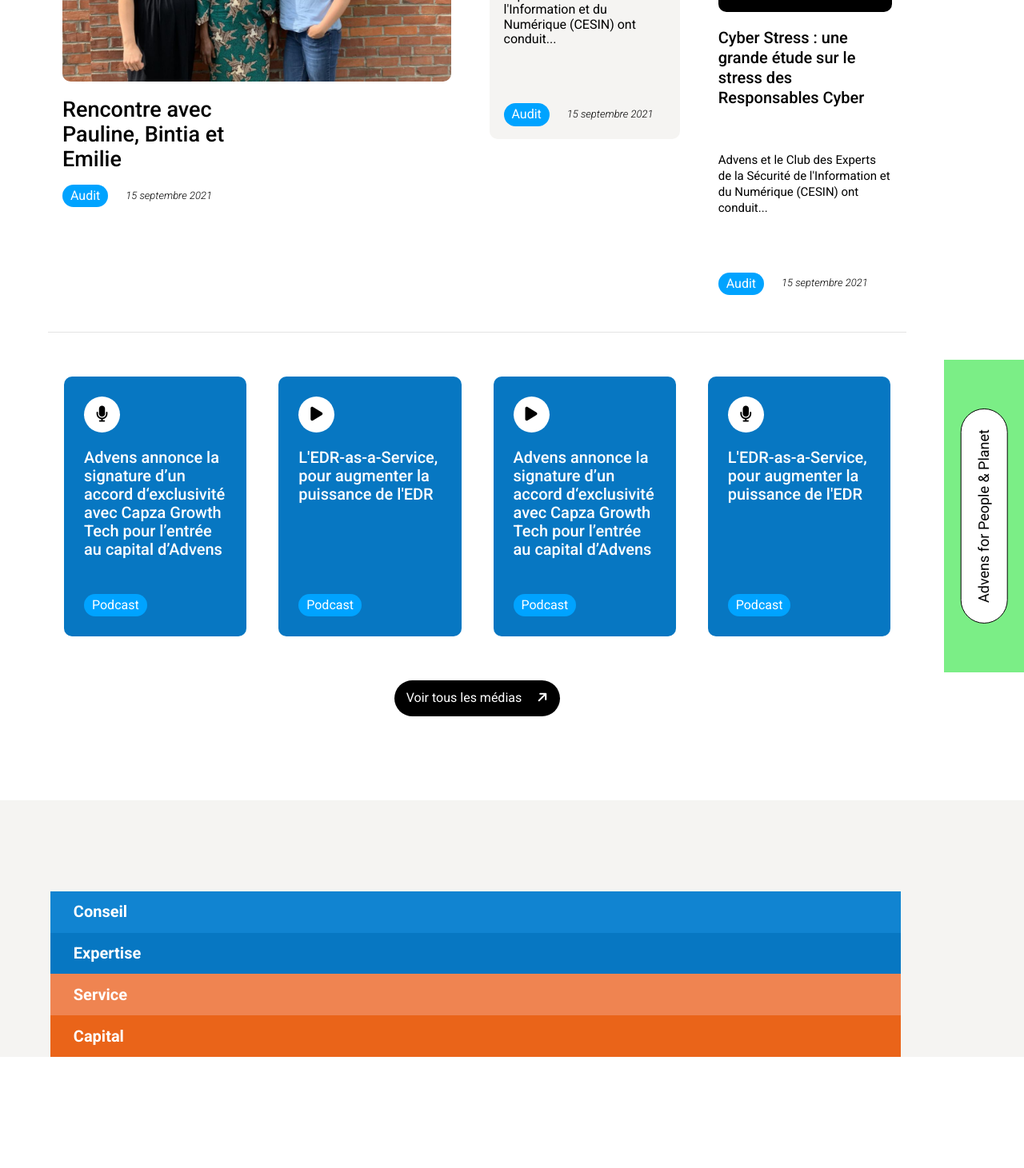
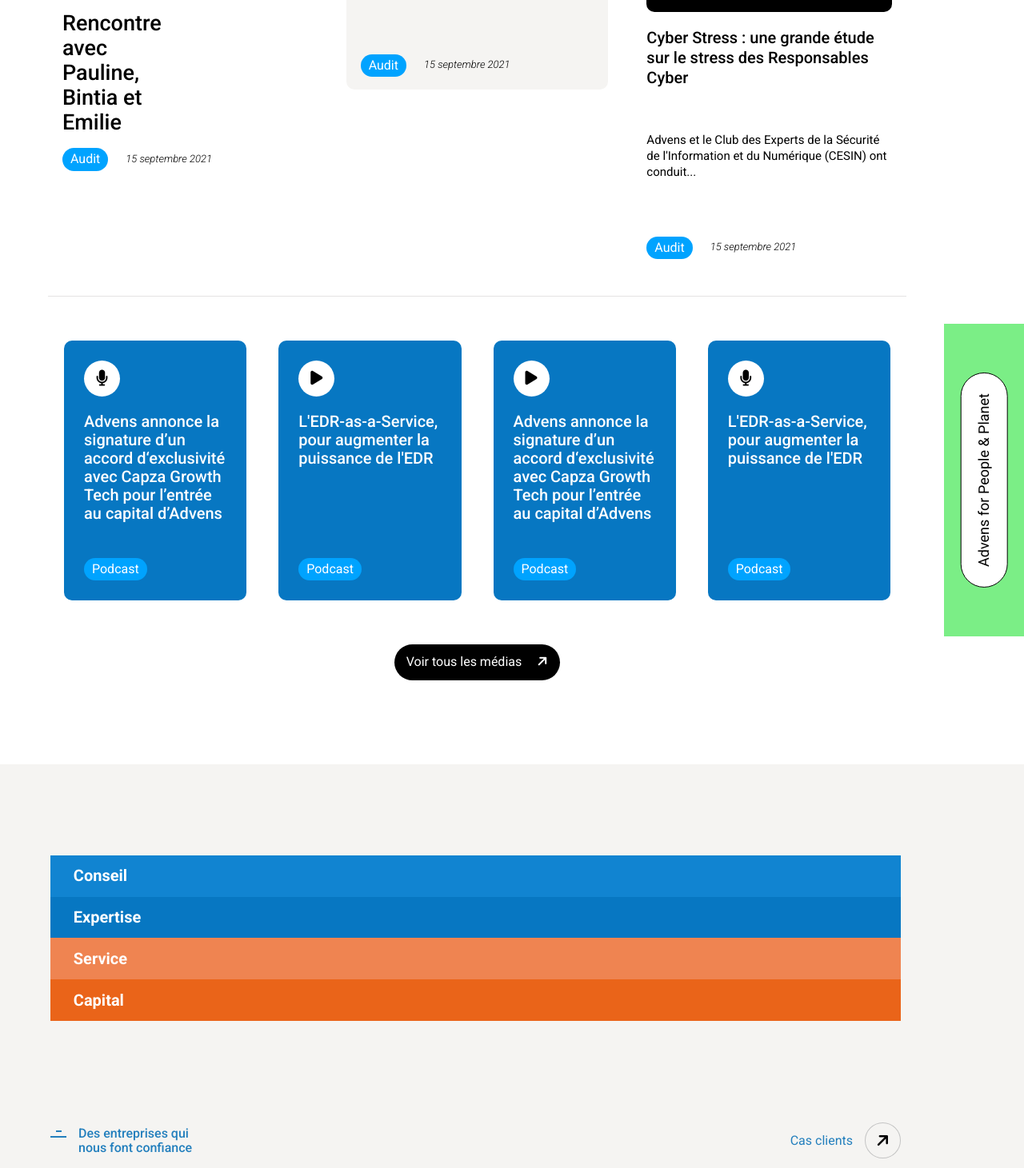
Before and after one commit to tasarre/fidesio-maquette, a website built with webpack: page index.html in a window 1280 px wide. Shown: the part 1259-2720 px from the top of the page at 80% size. Before the commit the page ends 2581 px from the top, so only its background shows below. Built offline with nearby package versions, Linux system fonts and the light colour scheme.

Commit message:
responsive

```diff
--- a/index.html
+++ b/index.html
@@ -330,6 +330,17 @@
               </div>
             </div>
           </div>
+          <div class="conseil__title--container">
+          <div class="conseil__title">
+            <div class="dash-container">
+                <div class="small-dash"></div>
+                <div class="dash"></div>
+            </div>
+            <h3>Des entreprises
+                qui nous font confiance</h3>
+          </div>
+          <a href="#">Cas clients <i class="fas fa-arrow-right"></i></a>
+          </div>
 
     </section>
 
--- a/src/scss/main.scss
+++ b/src/scss/main.scss
@@ -20,279 +20,11 @@
   font-family: "Roboto", sans-serif;
 }
 
-/* .premiere-section {
-
-  display: flex;
-  justify-content: space-between;
-  height: 836px;
-  @media screen and (max-width: 981px) {
-    flex-direction: column;
-    height: 100vh;
-  }
-  &__gauche {
-    width: 60%;
-    background: $light-blue;
-    padding: 30px;
-    position: relative;
-    display: flex;
-    flex-direction: column;
-    justify-content: space-between;
-    @media screen and (max-width: 981px) {
-      width: 100%;
-    }
-    header {
-      width: 100%;
-      height: 80px;
-      display: flex;
-      justify-content: space-around;
-      align-items: center;
-
-      @media screen and (max-width: 1231px) {
-        flex-direction: column;
-        height: 100%;
-      }
-      @media screen and (max-width: 981px) {
-      }
-      .logo {
-        height: 61px;
-        width: 190px;
-        margin-left: 34px;
-
-        @media screen and (max-width: 1231px) {
-          height: 40px;
-          width: 100px;
-          margin-left: 0;
-        }
-        @media screen and (max-width: 981px) {
-          width: initial;
-        }
-      }
-
-      .navigation {
-        width: 100%;
-        @media screen and (max-width: 1231px) {
-          padding-top: 50px;
-        }
-        ul {
-          display: flex;
-          justify-content: space-around;
-
-          @media screen and (max-width: 1231px) {
-            flex-direction: column;
-          }
-          @media screen and (max-width: 981px) {
-            flex-direction: row;
-            justify-content: space-between;
-          }
-
-          li {
-            font-size: toEm(15);
-            list-style: none;
-            @media screen and (max-width: 1231px) {
-              margin: 15px 0;
-              font-size: toEm(25);
-              z-index: 2;
-            }
-
-            a {
-              color: $white;
-              font-weight: 500;
-            }
-          }
-        }
-      }
-    }
-    .shape-container {
-      width: 100%;
-      height: 100%;
-      .btn-shape {
-        position: absolute;
-        left: calc((-25px / 900px) * 100%);
-        top: calc((371px / 836px) * 100%);
-        @media screen and (max-width: 1231px) {
-          width: 300px;
-        }
-      }
-      .btn-shape-small {
-        position: absolute;
-        top: calc((215px / 836px) * 100%);
-        left: calc((289px / 900px) * 100%);
-        @media screen and (max-width: 1231px) {
-          width: 150px;
-        }
-      }
-    }
-    &-content {
-      font-size: toEm(62);
-      color: $white;
-      z-index: 3;
-      @media screen and (max-width: 1231px) {
-        font-size: toEm(50);
-      }
-      .shape {
-        background: $medium-blue;
-        display: inline-block;
-        padding: toEm(3);
-        border-radius: 50px;
-      }
-    }
-  }
-  .deuxieme-section {
-    &__droite {
-      background: $orange;
-      width: 40%;
-      padding: 35px 0 35px 25px;
-      @media screen and (max-width: 981px) {
-        padding: 0;
-        width: 100%;
-        height: 100vh;
-      }
-    }
-    &__top {
-      height: 50%;
-      display: flex;
-      flex-direction: column;
-      align-items: end;
-      @media screen and (max-width: 981px) {
-        position: relative;
-      }
-      &-img {
-        width: 537px;
-        height: 428px;
-        float: right;
-        position: relative;
-
-        @media screen and (max-width: 981px) {
-          width: 100%;
-          height: 563px;
-          .overlay {
-            display: block;
-            position: absolute;
-            top: 0;
-            left: 0;
-            width: 100%;
-            height: 100%;
-            background: rgba(
-              0,
-              0,
-              0,
-              0.5
-            );
-          }
-        }
-
-        img {
-          width: 100%;
-          height: auto;
-          object-fit: cover;
-        }
-      }
-      .arrow-button {
-        background: transparent;
-        border-left: 1px solid $black;
-        border-bottom: 1px solid $black;
-        border-top: none;
-        border-right: none;
-        padding: 30px;
-        cursor: pointer;
-        transition: 0.3s;
-        z-index: 2;
-        @media screen and (max-width: 981px) {
-          position: absolute;
-          bottom: -143px;
-          border: 1px solid $black;
-          padding: 40px;
-          background: $white;
-        }
-
-        &:hover {
-          background: $white;
-          cursor: pointer;
-        }
-
-        img {
-          @media screen and (max-width: 981px) {
-            width: 80px;
-          }
-        }
-      }
-    }
-    &__bottom {
-      width: 100%;
-      height: 50%;
-      display: flex;
-      align-items: end;
-      justify-content: space-between;
-      position: relative;
-      @media screen and (max-width: 981px) {
-        flex-direction: column-reverse;
-      }
-
-      &-text {
-        @media screen and (max-width: 981px) {
-          position: absolute;
-          top: -200px;
-          left: 70px;
-          color: $white;
-        }
-        h2 {
-          font-size: toEm(65);
-          margin: 0;
-        }
-        p {
-          font-size: toEm(20);
-          font-weight: 300;
-
-          i {
-            font-weight: 500;
-          }
-        }
-      }
-      &-btn {
-        position: relative;
-        width: 52px;
-        height: 307px;
-        overflow: hidden;
-        background: $white;
-        border: 1.5px solid $black;
-        border-radius: 30px;
-        margin-right: 90px;
-        margin-top: 70px;
-
-        @media screen and (max-width: 981px) {
-          width: 320px;
-          height: auto;
-          border-radius: 50px;
-          margin: 60px auto;
-        }
-
-        .texte-vertical {
-          position: absolute;
-          bottom: 0;
-          width: 307px;
-          height: 52px;
-          line-height: 52px;
-          text-align: center;
-          transform-origin: bottom left;
-          transform: rotate(-90deg) translateY(90%);
-          white-space: nowrap;
-          display: flex;
-          align-items: center;
-          justify-content: center;
-          @media screen and (max-width: 981px) {
-            position: static;
-            width: auto;
-            height: auto;
-            line-height: initial;
-            transform: none;
-          }
-        }
-      }
-    }
-  }
+h3 {
+  color: $text-blue;
+  font-size: toRem(16);
+  font-weight: 500;
 }
- */
-
 .home {
   height: 100%;
   width: 100%;
@@ -356,8 +88,8 @@
         top: calc((371px / 836px) * 100%);
         @media screen and (max-width: 991px) {
           width: 300px;
-          left: calc((650px / 900px) * 100%);
-          top: calc((420px / 836px) * 100%);
+          left: calc((550px / 900px) * 100%);
+          top: calc((600px / 836px) * 100%);
         }
       }
       .shape-small {
@@ -557,15 +289,18 @@
 
   @for $i from 1 through $grid-columns {
     &.col-#{$i} {
-      flex: 0 0 #{percentage($i / $grid-columns)};
-      max-width: #{percentage($i / $grid-columns)};
+      flex: 0 0 math.div($i, $grid-columns);
+      max-width: math.div($i, $grid-columns);
     }
   }
 }
-
 .post {
   padding: 60px 147px 0px 60px;
   position: relative;
+
+  @media screen and (max-width: 991px) {
+    padding: 0;
+  }
   .aside {
     background-color: $green;
     width: 100px;
@@ -584,6 +319,18 @@
       border-radius: 50px;
       border: 1px solid $black;
       font-size: toRem(18);
+
+      @media screen and (max-width: 991px) {
+        writing-mode: horizontal-tb;
+        transform: scaleY(1);
+        padding: 0 25px;
+      }
+    }
+
+    @media screen and (max-width: 991px) {
+      height: 100px;
+      width: 330px;
+      bottom: -105px;
     }
   }
   &__band {
@@ -776,11 +523,7 @@
         margin-right: 15px;
       }
     }
-    h3 {
-      color: $text-blue;
-      font-size: toRem(16);
-      font-weight: 500;
-    }
+
     .container {
       display: flex;
       padding-bottom: 30px;
@@ -788,7 +531,7 @@
         flex-direction: column;
       }
       .col {
-        flex: 1 0 50%;
+        flex: 1 0 33%;
         padding: 0 15px;
 
         &:first-child {
@@ -871,7 +614,6 @@
 
       @media screen and (max-width: 991px) {
         flex-direction: column;
-        padding: 60px;
       }
 
       .col {
@@ -934,6 +676,10 @@
 .conseil {
   background: #f5f4f2;
   padding: 114px 154px 0 63px;
+
+  @media screen and (max-width: 991px) {
+    padding: 30px;
+  }
   .collapse-content {
     width: 100%;
     margin: auto;
@@ -980,7 +726,6 @@
     width: 45px;
     height: 45px;
     background: $white;
-    border: 1px solid $black;
     font-family: "Font Awesome 5 Free";
     font-weight: 900;
     position: absolute;
@@ -1029,6 +774,9 @@
     max-height: 0em;
     transition: max-height 0.3s ease-in-out;
     overflow: hidden;
+    background-image: url('../images/cercle.svg');
+    background-repeat: no-repeat;
+    background-position: 80% 10%;
   }
 
   h3 {
@@ -1043,7 +791,6 @@
     .collapse-content {
       width: 80vw;
       margin: auto;
-      box-shadow: 10px 10px 5px 0px rgba(0, 0, 0, 0.75);
     }
   }
   @media (max-width: 425px) {
@@ -1074,4 +821,47 @@
       margin-bottom: 0.3rem;
     }
   }
+
+  &__title {
+    display: flex;
+    align-items: baseline;
+    max-width: 200px;
+
+    .dash-container {
+      text-align: center;
+      margin-right: 15px;
+
+      .small-dash {
+        margin: 0 auto;
+      }
+    }
+    &--container {
+      margin-top: 116px;
+      display: flex;
+      justify-content: space-between;
+      @media screen and (max-width: 991px) {
+        margin-top: 50px;
+      }
+      a {
+        display: flex;
+        align-items: center;
+        color: #237FBD;
+        i {
+          display: flex;
+          align-items: center;
+          justify-content: center;
+          background: transparent;
+          border: 1px solid #c4c4c4;
+          width: 45px;
+          height: 45px;
+          border-radius: 50%;
+          transform: rotate(-45deg);
+          margin-left: 15px;
+          color: $black;
+          font-size: toRem(20);
+        }
+      }
+
+    }
+  }
 }
```
Also changed, not shown: README.md, dist/css/main.css, dist/images/Group 62cercle.svg (added), dist/images/cercle.svg (added), src/images/cercle.svg (added), 1 other file.
